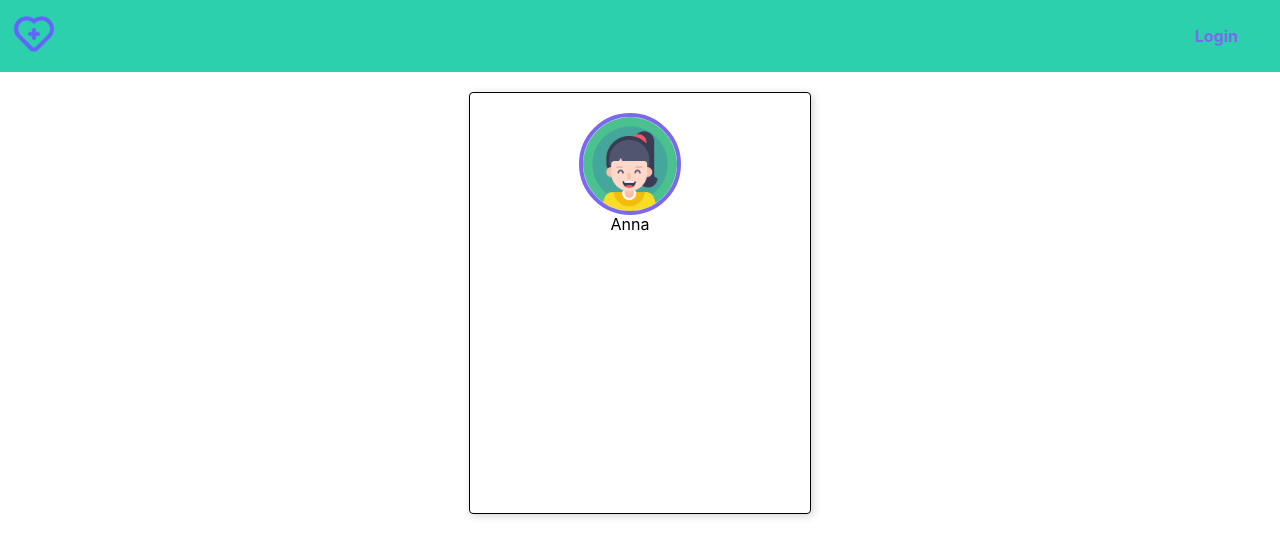
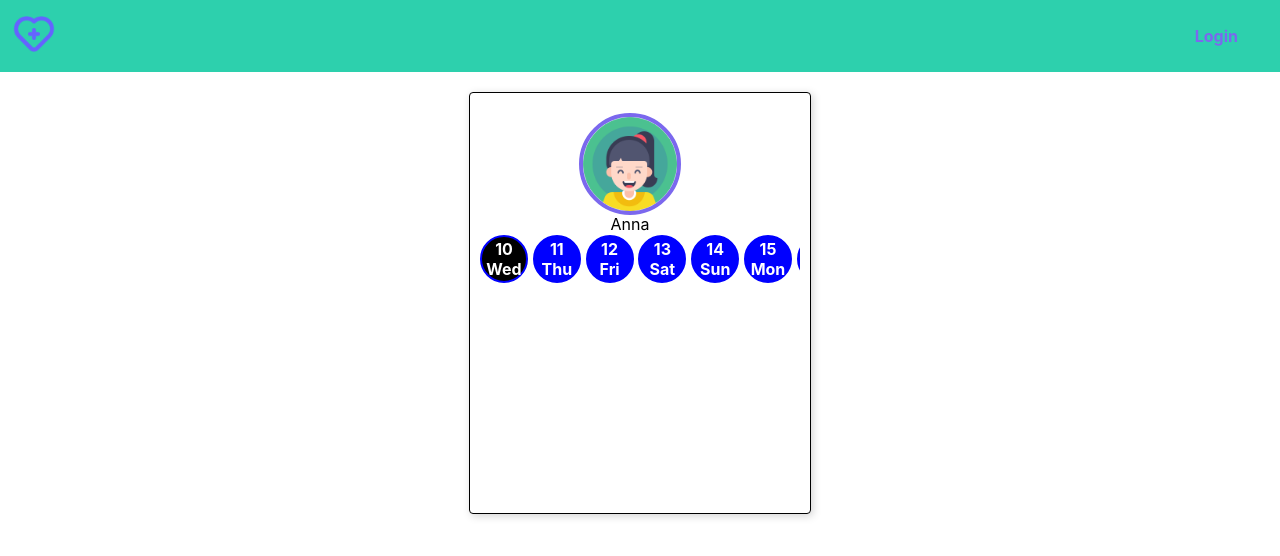
Before and after one commit to karolina-rachuta/pediatric_calculator, a React (Create React App) app: page /dose/1 in a window 1280 px wide. Shown: the top 556 px of the page. Built offline with nearby package versions, Linux system fonts and the light colour scheme.

Commit message:
adding calendar component

```diff
--- /dev/null
+++ b/src/components/CalendarButton/CalendarButton.css
@@ -0,0 +1,20 @@
+.calendar-button-day {
+  border: 0.125rem solid blue;
+  border-radius: 50%;
+  background-color: blue;
+  color: white;
+  width: 3rem;
+  height: 3rem;
+  display: flex;
+  flex-direction: column;
+  justify-content: center;
+  align-items: center;
+  font-weight: bold;
+  transform: all 200ms;
+  box-sizing: border-box;
+  cursor: pointer;
+}
+
+.calendar-button-day.active {
+  background-color: black;
+}
--- /dev/null
+++ b/src/components/CalendarButton/CalendarButton.jsx
@@ -0,0 +1,18 @@
+import "./CalendarButton.css";
+
+function CalendarButton({ active, date, setCurrentActiveDate }) {
+  let weekday = ["Sun", "Mon", "Tue", "Wed", "Thu", "Fri", "Sat"][
+    date.getDay()
+  ];
+  return (
+    <div
+      className={active ? "calendar-button-day active" : "calendar-button-day"}
+      onClick={() => setCurrentActiveDate(date)}
+    >
+      <div>{date.getDate()}</div>
+      <div>{weekday}</div>
+    </div>
+  );
+}
+
+export default CalendarButton;
--- a/src/components/Dose/Dose.css
+++ b/src/components/Dose/Dose.css
@@ -1,4 +1,4 @@
-.dose-box{
+.dose-box {
     width: 20rem;
     max-width: 100%;
     min-height: 25rem;
@@ -13,3 +13,15 @@
     padding: 0.625rem;
     margin-top: 1.25rem;
 }
+
+.calendar-mask {
+overflow-y: auto;
+width: 100%;
+}
+
+.calendar-box {
+    display: flex;
+    flex-wrap: wrap;
+    width: 200%;
+    gap: 0.3rem
+}
--- a/src/components/Dose/Dose.jsx
+++ b/src/components/Dose/Dose.jsx
@@ -1,17 +1,42 @@
+import { useEffect, useState } from "react";
+import CalendarButton from "../CalendarButton/CalendarButton";
 import ChildrenNav from "../ChildrenNav/ChildrenNav";
 import NavBar from "../NavBar/NavBar";
 import "./Dose.css";
 
 function Dose({ children, activeChild, setActiveChild }) {
+  const [calendar, setCalendar] = useState(
+    [...Array(7)].map(
+      (item, index) =>
+        new Date(new Date().setDate(new Date().getDate() + index))
+    )
+  );
+
+  const [currentActiveDate, setCurrentActiveDate] = useState(new Date());
+
+  useEffect(() => {}, [currentActiveDate]);
+
   return (
     <>
       <NavBar />
       <div className="dose-box">
         <ChildrenNav
-          children={children.filter(child => child.id === activeChild)}
+          children={children.filter((child) => child.id === activeChild)}
           activeChild={activeChild}
           setActiveChild={setActiveChild}
         />
+        <div className="calendar-mask">
+          <div className="calendar-box">
+            {calendar.map((date) => (
+              <CalendarButton
+                key={date.getDate()}
+                active={currentActiveDate.getDate() === date.getDate()}
+                date={date}
+                setCurrentActiveDate={setCurrentActiveDate}
+              />
+            ))}
+          </div>
+        </div>
       </div>
     </>
   );
```
